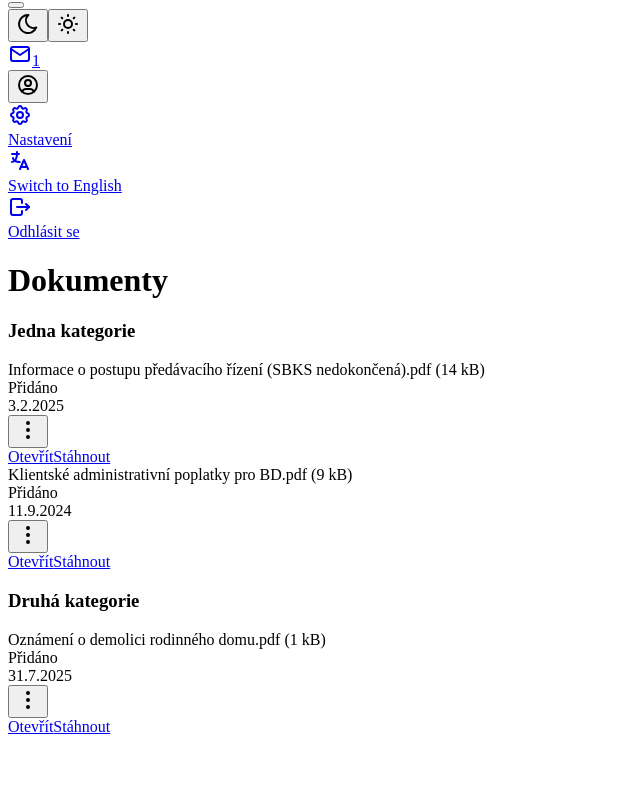
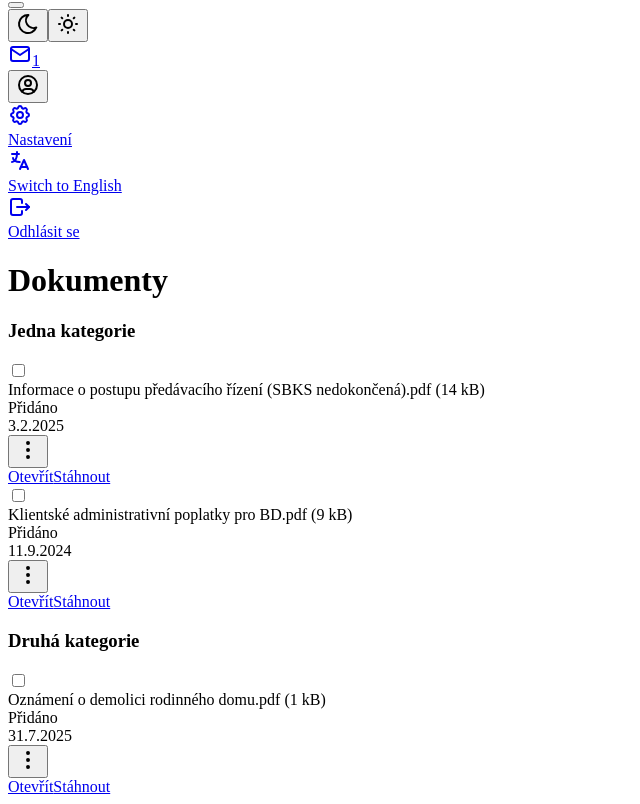
Before and after one commit to TomVitha/ois-vue, a Vue app: page /dokumenty in a window 1280 px wide. Shown: the part 1044-1848 px from the top of the page, without its empty margins (0-640 px from the left). Before the commit the page ends 1788 px from the top, so only its background shows below. Built offline with nearby package versions, Linux system fonts and the light colour scheme.

Commit message:
Code clean up

```diff
--- a/src/components/DocumentItem.vue
+++ b/src/components/DocumentItem.vue
@@ -1,5 +1,4 @@
 <script setup lang="ts">
-  import { ref, computed } from 'vue'
   const props = defineProps<{
     title: string
     filesize?: string
@@ -12,6 +11,9 @@
 <template>
   <div class="list-group-item">
     <div class="row align-items-center">
+      <div class="col-auto">
+        <input type="checkbox" class="form-check-input">
+      </div>
       <div class="col">
         {{ title }}
         <span class="text-secondary">({{ filesize }})</span>
--- a/src/components/Payment/Payment.vue
+++ b/src/components/Payment/Payment.vue
@@ -171,7 +171,7 @@
 </template>
 
 <style scoped>
-  tr {
+  tbody tr {
     /* height on <tr> acts like min-height */
     height: 4rem;
   }
--- a/src/components/SignaturePromptItem.vue
+++ b/src/components/SignaturePromptItem.vue
@@ -29,8 +29,4 @@
   </RouterLink>
 </template>
 
-<style scoped>
-  /* .list-group-item {
-    min-height: 4rem;
-  } */
-</style>
+<style scoped></style>
--- a/src/stores/theme.ts
+++ b/src/stores/theme.ts
@@ -17,27 +17,8 @@ export const useThemeStore = defineStore('theme', () => {
         theme.value = newTheme;
         localStorage.setItem("theme", theme.value);
         document.documentElement.setAttribute("data-bs-theme", newTheme);
+        document.documentElement.setAttribute("data-bs-theme-base", "neutral"); // Base theme fixed to "neutral"
     }
-
-    //// Old init function
-    // function initTheme() {
-    //     const storedTheme = localStorage.getItem("theme");
-    //     const urlParams = new URLSearchParams(window.location.search);
-    //     const urlTheme = urlParams.get("theme");
-
-    //     if (urlTheme && validThemes.includes(urlTheme)) {
-    //         theme.value = urlTheme;
-    //     } else if (storedTheme && validThemes.includes(storedTheme)) {
-    //         // Load from localStorage
-    //         theme.value = storedTheme;
-    //     } else {
-    //         // Default to system preference
-    //         const systemTheme = window.matchMedia("(prefers-color-scheme: dark)").matches ? "dark" : "light";
-    //         theme.value = systemTheme;
-    //     }
-
-    //     applyTheme(theme.value);
-    // }
 
     function initTheme() {
         const getValidTheme = (value: string | null) => value && validThemes.includes(value) ? value : null;
@@ -50,7 +31,6 @@ export const useThemeStore = defineStore('theme', () => {
 
     // Watching the state and its changes through the $subscribe() method of a store
     useThemeStore().$subscribe((mutation, state) => {
-        // console.debug('Theme store changed:', mutation, state)
         // applyTheme(state.theme);
     })
 
--- a/src/views/Dokumenty.vue
+++ b/src/views/Dokumenty.vue
@@ -19,7 +19,7 @@
       <div class="col-12">
         <div class="card">
           <div class="list-group list-group-flush">
-            <DocumentItem title="Informace o postupu předávacího řízení (SBKS nedokončená).pdf" filesize="14 kB" dateAdded="3.2.2025" dateValid="4.2.2025" />
+            <DocumentItem title="Informace o postupu předávacího řízení (SBKS nedokončená).pdf" filesize="14 kB" dateAdded="3.2.2025" />
             <DocumentItem title="Klientské administrativní poplatky pro BD.pdf" filesize="9 kB" dateAdded="11.9.2024" />
           </div>
         </div>
```
